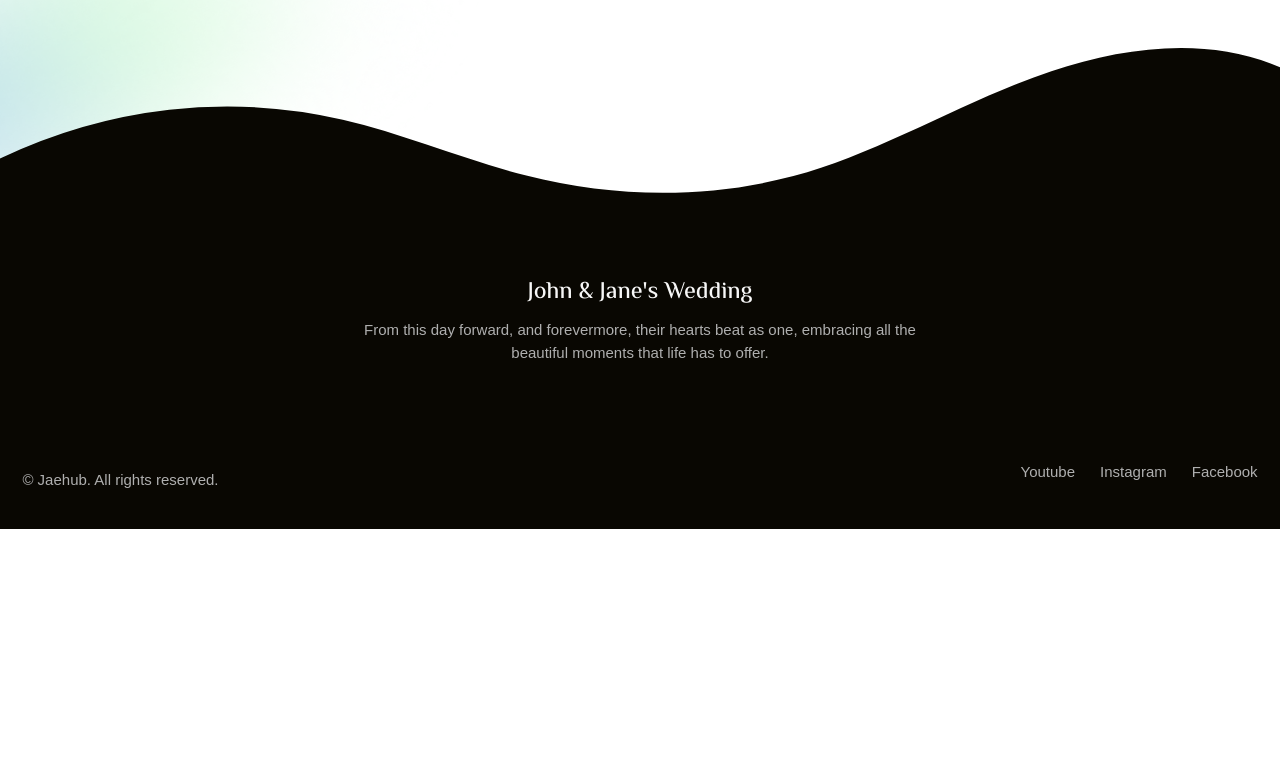
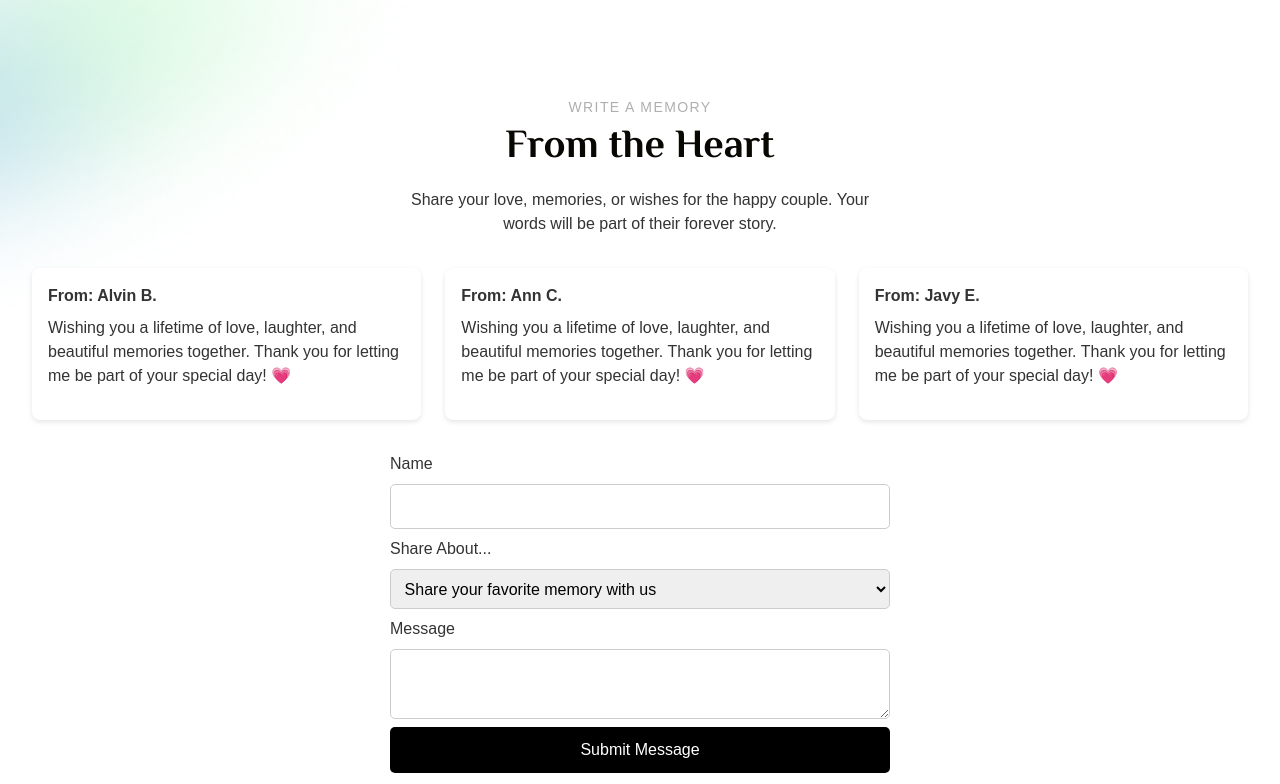
Before and after one commit to BiancaTelan/wedding-website, a React (Vite) app: page / in a window 1280 px wide. Shown: the part 3980-4764 px from the top of the page. Before the commit the page ends 4509 px from the top, so only its background shows below. Built offline with nearby package versions, Linux system fonts and the light colour scheme.

Commit message:
added guestbook

```diff
--- a/package.json
+++ b/package.json
@@ -14,6 +14,7 @@
     "react": "^19.1.1",
     "react-bootstrap": "^2.10.10",
     "react-dom": "^19.1.1",
+    "react-hook-form": "^7.62.0",
     "react-router-dom": "^7.8.0",
     "react-scroll": "^1.9.3",
     "yet-another-react-lightbox": "^3.25.0"
--- a/src/App.jsx
+++ b/src/App.jsx
@@ -7,6 +7,7 @@ import Footer from "./components/ui/Footer";
 import Countdown from "./components/Countdown";
 import "./App.css";
 import OurStory from "./components/OurStory";
+import Guestbook from "./components/Guestbook";
 
 function App() {
   return (
@@ -42,6 +43,11 @@ function App() {
         <RSVP />
       </section>
 
+      {/* Guestbook */}
+      <section id="message">
+        <Guestbook />
+      </section>
+
       <Footer />
     </>
   );
--- /dev/null
+++ b/src/components/Guestbook.css
@@ -0,0 +1,96 @@
+.guestbook-section {
+  text-align: center;
+  padding: 2rem;
+}
+
+.guestbook-subtitle {
+  font-size: 0.875rem;
+  font-weight: 400;
+  letter-spacing: 0.1em;
+  color: #AFAFAF;
+  text-transform: uppercase;
+  font-family: var(--poppins);
+}
+
+.guestbook-title {
+  font-family: var(--el-messiri), serif;
+  font-size: 2.5rem;
+  line-height: 1.2;
+  font-weight: 700;
+  color: #090702;
+  margin: 0.25rem 0 1rem;
+}
+
+.guestbook-desc {
+  max-width: 500px;
+  margin: 0 auto 2rem;
+}
+
+.guestbook-grid {
+  display: grid;
+  grid-template-columns: repeat(3, 1fr);
+  gap: 1.5rem;
+  margin-bottom: 2rem;
+}
+
+.guestbook-card {
+  background: white;
+  padding: 1rem;
+  border-radius: 8px;
+  box-shadow: 0px 2px 5px rgba(0, 0, 0, 0.1);
+  text-align: left;
+}
+
+.guestbook-from {
+  font-weight: bold;
+  margin-bottom: 0.5rem;
+}
+
+.guestbook-form {
+  max-width: 500px;
+  margin: 0 auto;
+  text-align: left;
+  display: flex;
+  flex-direction: column;
+  gap: 0.5rem;
+}
+
+.guestbook-form input,
+.guestbook-form select,
+.guestbook-form textarea {
+  width: 100%;
+  padding: 0.6rem;
+  border: 1px solid #ccc;
+  border-radius: 5px;
+}
+
+.guestbook-form button {
+  background: black;
+  color: white;
+  padding: 0.7rem;
+  border: none;
+  border-radius: 5px;
+  cursor: pointer;
+}
+
+.guestbook-form button:hover {
+  opacity: 0.8;
+}
+
+/* Mobile responsive layout */
+@media (max-width: 768px) {
+  .guestbook-grid {
+    grid-template-columns: 1fr;
+  }
+}
+
+.thank-you-message {
+  text-align: center;
+  font-size: 1.2rem;
+  color: #b76e79;
+  font-weight: bold;
+  padding: 1rem;
+  background: #fff5f6;
+  border-radius: 8px;
+  border: 1px solid #f3cbd0;
+}
--- /dev/null
+++ b/src/components/Guestbook.jsx
@@ -0,0 +1,76 @@
+import React, { useState } from "react";
+import "./Guestbook.css";
+
+const Guestbook = () => {
+  const [submitted, setSubmitted] = useState(false);
+
+  const handleSubmit = (e) => {
+    e.preventDefault();
+    setSubmitted(true);
+
+    // Refresh page after 2 seconds
+    setTimeout(() => {
+      window.location.reload();
+    }, 2000);
+  };
+
+  return (
+    <section className="guestbook-section">
+      <h3 className="guestbook-subtitle">WRITE A MEMORY</h3>
+      <h1 className="guestbook-title">From the Heart</h1>
+      <p className="guestbook-desc">
+        Share your love, memories, or wishes for the happy couple. Your words
+        will be part of their forever story.
+      </p>
+
+      <div className="guestbook-grid">
+        <div className="guestbook-card">
+          <p className="guestbook-from">From: Alvin B.</p>
+          <p>
+            Wishing you a lifetime of love, laughter, and beautiful memories
+            together. Thank you for letting me be part of your special day! 💗
+          </p>
+        </div>
+        <div className="guestbook-card">
+          <p className="guestbook-from">From: Ann C.</p>
+          <p>
+            Wishing you a lifetime of love, laughter, and beautiful memories
+            together. Thank you for letting me be part of your special day! 💗
+          </p>
+        </div>
+        <div className="guestbook-card">
+          <p className="guestbook-from">From: Javy E.</p>
+          <p>
+            Wishing you a lifetime of love, laughter, and beautiful memories
+            together. Thank you for letting me be part of your special day! 💗
+          </p>
+        </div>
+      </div>
+
+      <form className="guestbook-form" onSubmit={handleSubmit}>
+        {!submitted ? (
+          <>
+            <label>Name</label>
+            <input type="text" name="name" required />
+
+            <label>Share About...</label>
+            <select name="type" required>
+              <option>Share your favorite memory with us</option>
+              <option>Leave a wish for the couple</option>
+              <option>Give marriage advice</option>
+            </select>
+
+            <label>Message</label>
+            <textarea name="message" required></textarea>
+
+            <button type="submit">Submit Message</button>
+          </>
+        ) : (
+          <p className="thank-you-message">💖 Thank you for your kind message 💖</p>
+        )}
+      </form>
+    </section>
+  );
+};
+
+export default Guestbook;
```
Also changed, not shown: 1 other file (tests, documents, lock files or other folders).
